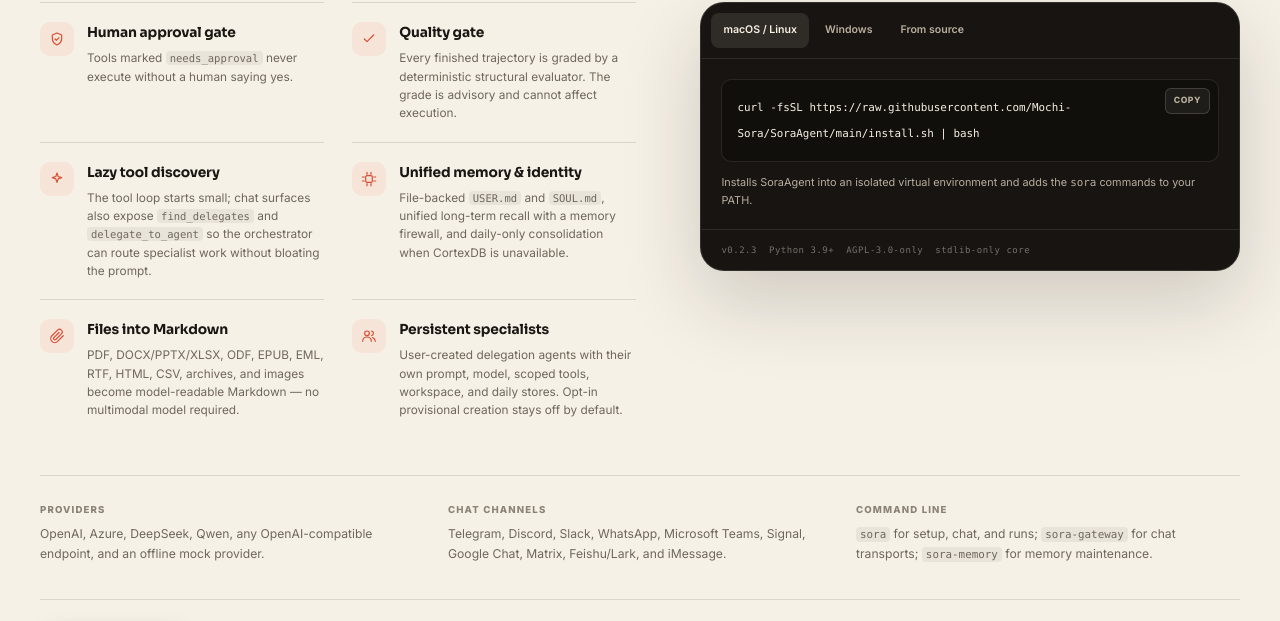
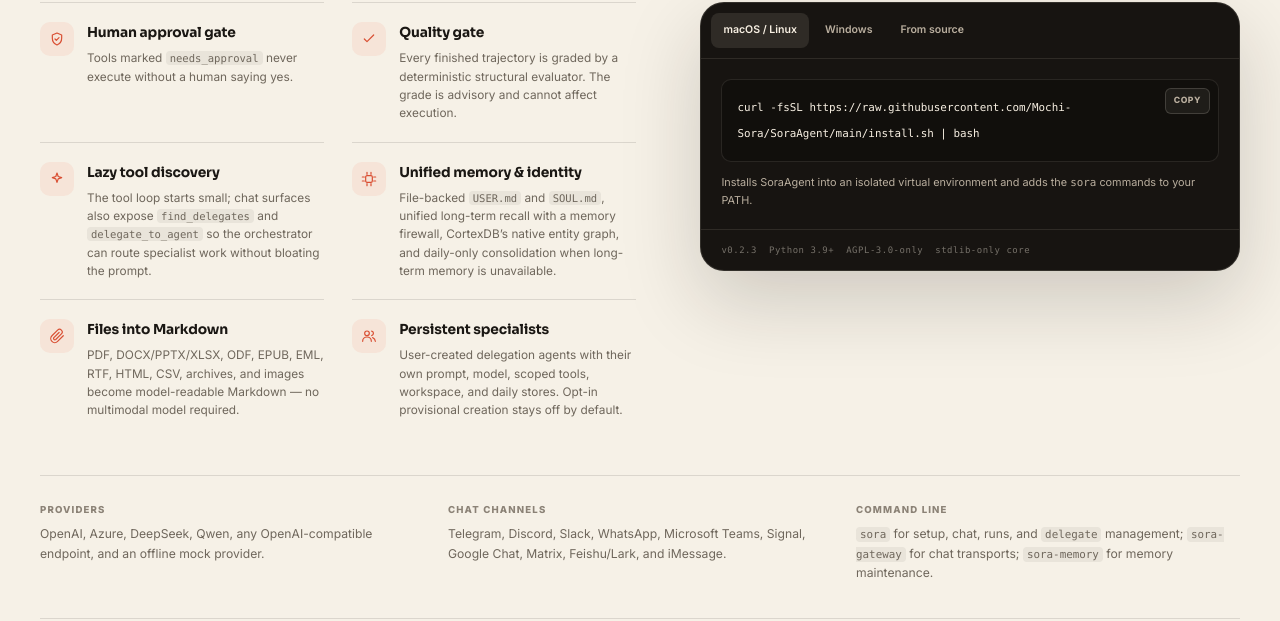
Before and after one commit to Mochi-Sora/SoraOfficialWebsite, a plain HTML site: page index.html in a window 1280 px wide. Shown: the part 4757-5378 px from the top of the page. Drawn offline with Linux system fonts and the light colour scheme; no server answers.

Commit message:
Refresh SoraAgent website copy and changelog mirror

```diff
--- a/index.html
+++ b/index.html
@@ -620,7 +620,7 @@
             </article>
             <article class="feature">
               <span class="feature-icon"><svg class="icon" aria-hidden="true"><use href="#i-cpu"></use></svg></span>
-              <div><h3>Unified memory &amp; identity</h3><p>File-backed <code>USER.md</code> and <code>SOUL.md</code>, unified long-term recall with a memory firewall, and daily-only consolidation when CortexDB is unavailable.</p></div>
+              <div><h3>Unified memory &amp; identity</h3><p>File-backed <code>USER.md</code> and <code>SOUL.md</code>, unified long-term recall with a memory firewall, CortexDB’s native entity graph, and daily-only consolidation when long-term memory is unavailable.</p></div>
             </article>
             <article class="feature">
               <span class="feature-icon"><svg class="icon" aria-hidden="true"><use href="#i-paperclip"></use></svg></span>
@@ -682,7 +682,7 @@ pip install -e ".[openai,memory,cli,files,dev]"</code></pre>
           </div>
           <div class="flagship-fact">
             <h3>Command line</h3>
-            <p><code>sora</code> for setup, chat, and runs; <code>sora-gateway</code> for chat transports; <code>sora-memory</code> for memory maintenance.</p>
+            <p><code>sora</code> for setup, chat, runs, and <code>delegate</code> management; <code>sora-gateway</code> for chat transports; <code>sora-memory</code> for memory maintenance.</p>
           </div>
         </div>
 
```
Also changed, not shown: 3 other files.
